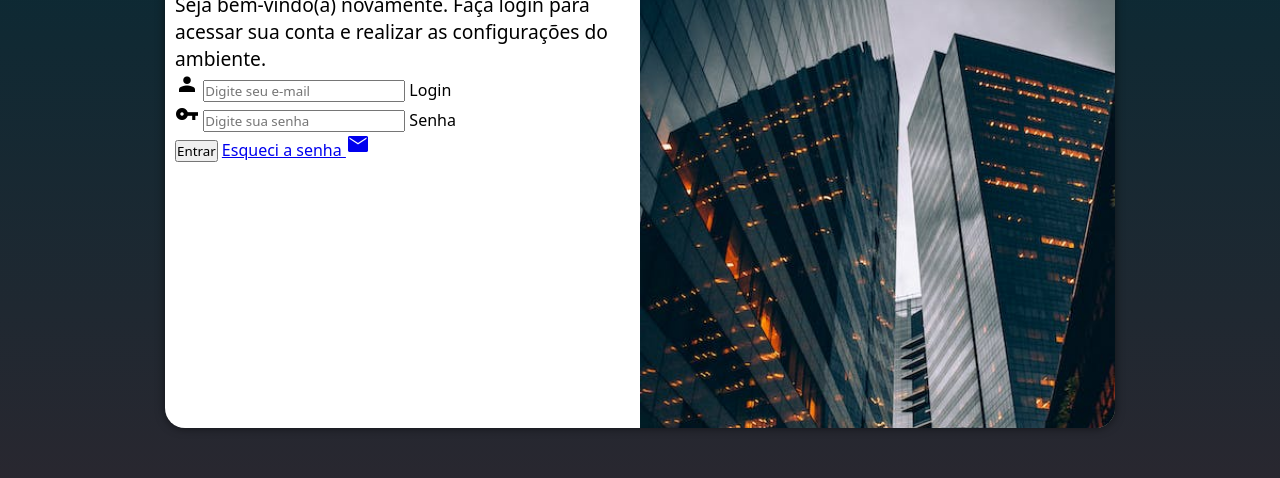
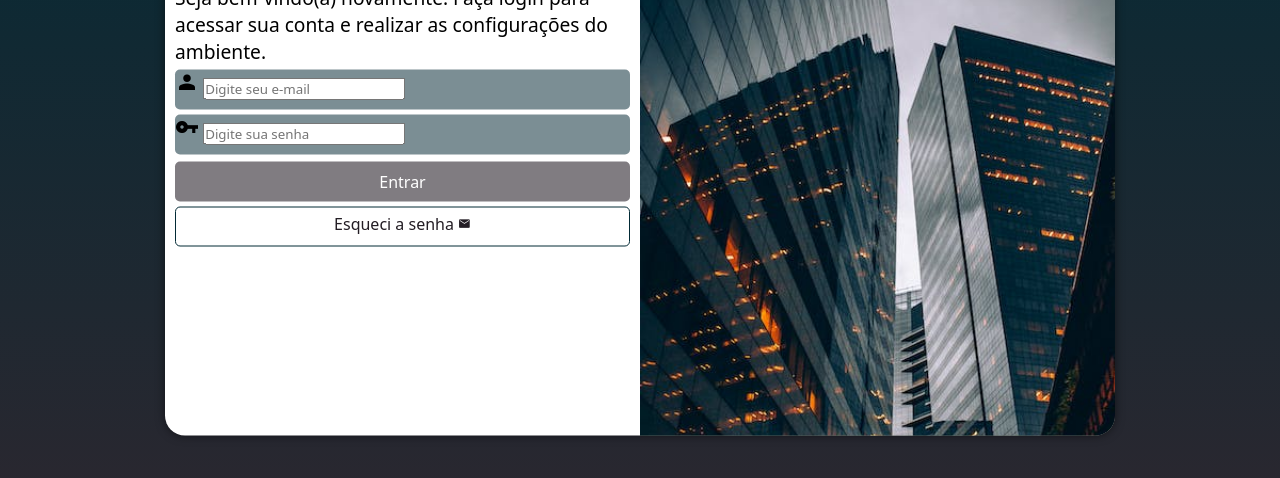
Before and after one commit to CamilaLop/Projeto-Login, a plain HTML site: page index.html in a window 1280 px wide. Shown: the part 222-700 px from the top of the page. Drawn offline with nearby package versions, Linux system fonts and the light colour scheme.

Commit message:
formatação do formulário

```diff
--- a/index.html
+++ b/index.html
@@ -51,7 +51,7 @@
               <label for="isenha">Senha</label>
             </div>
             <input type="submit" value="Entrar" />
-            <a href="esqueci.html"
+            <a class="button" href="esqueci.html"
               >Esqueci a senha
               <span class="material-symbols-outlined"> mail </span></a
             >
--- a/style.css
+++ b/style.css
@@ -44,7 +44,7 @@ main {
 section#login {
   background-color: white;
   width: 250px;
-  height: 500px;
+  height: 515px;
   border-radius: 20px;
   position: absolute;
   top: 50%;
@@ -77,6 +77,56 @@ div#form > h1 {
 div#form > p {
   font-size: 0.8em;
 }
+
+form > div.campo {
+  background-color: #00263184;
+  display: block;
+  width: 100%;
+  height: 40px;
+  border-radius: 5px;
+  margin: 5px 0px;
+}
+
+div.campo > label {
+  display: none;
+}
+
+form > input[type="submit"] {
+  display: block;
+  font-size: 1em;
+  width: 100%;
+  height: 40px;
+  color: white;
+  background-color: #362f37a0;
+  border: none;
+  margin-top: 7px;
+  border-radius: 5px;
+  cursor: pointer;
+}
+form > input[type="submit"]:hover {
+  background-color: #231d24;
+}
+form > a.button {
+  display: block;
+  text-align: center;
+  font-size: 1em;
+  color: #231d24;
+  padding-top: 5px;
+  margin-top: 5px;
+  width: 100%;
+  height: 40px;
+  background-color: #fff;
+  border: 1px solid #022a35;
+  border-radius: 5px;
+  text-decoration: none;
+}
+form > a.button:hover {
+  background-color: #022a35;
+  color: #fff;
+}
+form > a.button > span {
+  font-size: 0.8em;
+}
 .material-symbols-outlined {
   font-variation-settings: "FILL" 1, "wght" 400, "GRAD" 0, "opsz" 48;
 }
```
